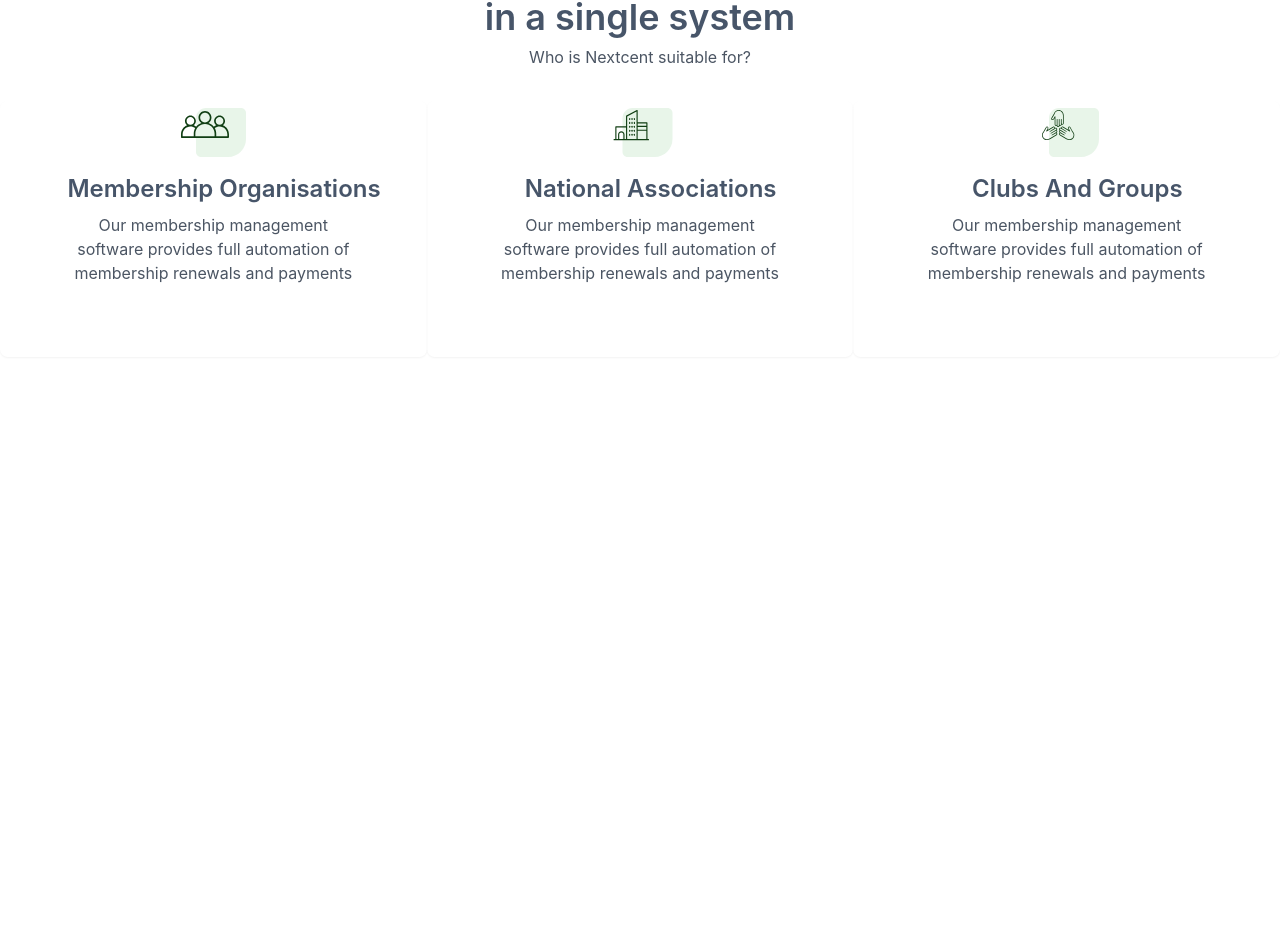
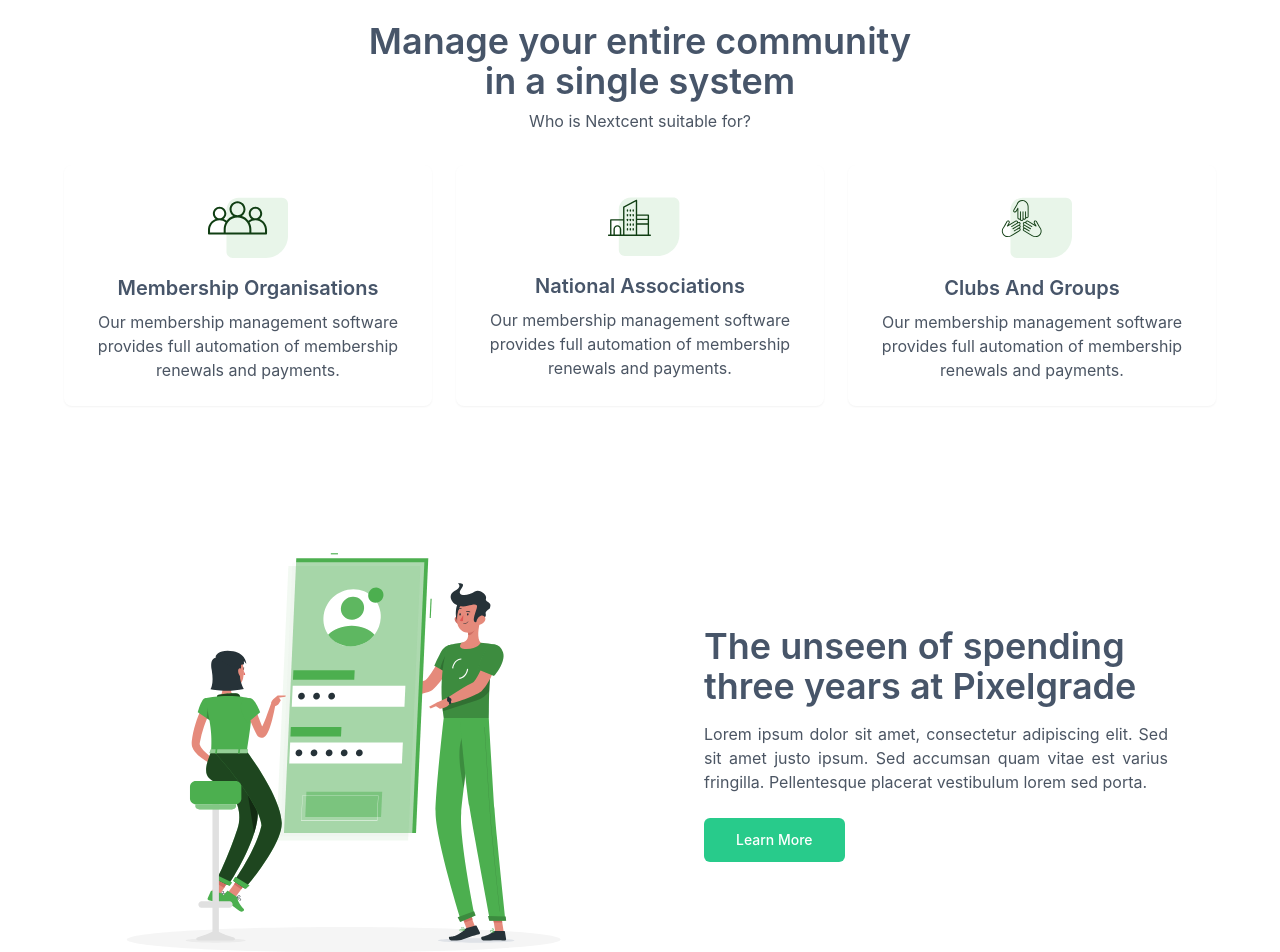
Before and after one commit to zendParadox/nexcent, a React (Vite) app: page / in a window 1280 px wide. Shown: the part 942-1894 px from the top of the page. Before the commit the page ends 1531 px from the top, so only its background shows below. Built offline with nearby package versions, Linux system fonts and the light colour scheme.

Commit message:
update: add The unseen of spending three years at Pixelgrade section

```diff
--- a/src/components/Features.jsx
+++ b/src/components/Features.jsx
@@ -9,80 +9,102 @@ import feat1 from "../assets/images/feat/feat1.svg";
 import feat2 from "../assets/images/feat/feat2.svg";
 import feat3 from "../assets/images/feat/feat3.svg";
 
+import illustration1 from "../assets/images/illustration1.svg";
+
 function Features() {
   return (
-    <>
-      <div className="w-full flex-col justify-center mt-10 h-screen">
+    <div className="w-full flex flex-col items-center mt-10 px-4 lg:px-16">
+      {/* Our Clients */}
       <div className="text-center">
-          <h2 className="text-4xl font-semibold text-slate-600">Our Clients</h2>
+        <h2 className="text-3xl md:text-4xl font-semibold text-slate-600">
+          Our Clients
+        </h2>
         <p className="mt-2 text-gray-600">
           We have been working with some Fortune 500+ clients
         </p>
       </div>
 
-        {/* Brands */}
-        <div className="flex justify-center w-full mt-2 gap-32">
-          <img src={logo1} alt="Logo 1" />
-          <img src={logo2} alt="Logo 2" />
-          <img src={logo3} alt="Logo 3" />
-          <img src={logo4} alt="Logo 4" />
-          <img src={logo5} alt="Logo 5" />
-          <img src={logo6} alt="Logo 6" />
+      {/* Brand Logos */}
+      <div className="grid grid-cols-2 sm:grid-cols-3 md:grid-cols-6 gap-8 mt-6 place-items-center">
+        <img src={logo1} alt="Logo 1" className="w-20 md:w-24" />
+        <img src={logo2} alt="Logo 2" className="w-20 md:w-24" />
+        <img src={logo3} alt="Logo 3" className="w-20 md:w-24" />
+        <img src={logo4} alt="Logo 4" className="w-20 md:w-24" />
+        <img src={logo5} alt="Logo 5" className="w-20 md:w-24" />
+        <img src={logo6} alt="Logo 6" className="w-20 md:w-24" />
       </div>
 
-        {/* Feature 1 */}
-        <div className="text-center mt-10 ">
-          <h2 className="text-4xl font-semibold min-w-80 text-slate-600">
-            Manage your entire community <br />
-            in a single system
+      {/* Features Section */}
+      <div className="text-center mt-10">
+        <h2 className="text-3xl md:text-4xl font-semibold text-slate-600">
+          Manage your entire community <br className="hidden md:block" /> in a
+          single system
         </h2>
         <p className="mt-2 text-gray-600">Who is Nextcent suitable for?</p>
-          <div className="grid grid-cols-3 w-full mx-auto mt-8">
-            {/* card 1 */}
-            <div className="w-full h-64 rounded-lg shadow-sm  px-16">
-              <div className="w-full flex justify-center">
-                <img src={feat1} alt="" />
-              </div>
-              <h2 className="text-2xl mt-4 font-semibold min-w-80 text-slate-600">
+
+        <div className="grid grid-cols-1 md:grid-cols-2 lg:grid-cols-3 gap-6 w-full mt-8">
+          {/* Card 1 */}
+          <div className="w-full bg-white shadow-sm rounded-lg p-6 flex flex-col items-center">
+            <img src={feat1} alt="Feature 1" className="w-20" />
+            <h3 className="text-xl font-semibold mt-4 text-slate-600 text-center">
               Membership Organisations
-              </h2>
-              <p className="mt-2 text-gray-600">
+            </h3>
+            <p className="mt-2 text-gray-600 text-center">
               Our membership management software provides full automation of
-                membership renewals and payments
+              membership renewals and payments.
             </p>
           </div>
 
-            {/* card 2 */}
-            <div className="w-full h-64 rounded-lg shadow-sm  px-16">
-              <div className="w-full flex justify-center">
-                <img src={feat2} alt="" />
-              </div>
-              <h2 className="text-2xl mt-4 font-semibold min-w-80 text-slate-600">
+          {/* Card 2 */}
+          <div className="w-full bg-white shadow-sm rounded-lg p-6 flex flex-col items-center">
+            <img src={feat2} alt="Feature 2" className="w-20" />
+            <h3 className="text-xl font-semibold mt-4 text-slate-600 text-center">
               National Associations
-              </h2>
-              <p className="mt-2 text-gray-600">
+            </h3>
+            <p className="mt-2 text-gray-600 text-center">
               Our membership management software provides full automation of
-                membership renewals and payments
+              membership renewals and payments.
             </p>
           </div>
 
-            {/* card 3 */}
-            <div className="w-full h-64 rounded-lg shadow-sm  px-16">
-              <div className="w-full flex justify-center">
-                <img src={feat3} alt="" />
-              </div>
-              <h2 className="text-2xl mt-4 font-semibold min-w-80 text-slate-600">
+          {/* Card 3 */}
+          <div className="w-full bg-white shadow-sm rounded-lg p-6 flex flex-col items-center">
+            <img src={feat3} alt="Feature 3" className="w-20" />
+            <h3 className="text-xl font-semibold mt-4 text-slate-600 text-center">
               Clubs And Groups
-              </h2>
-              <p className="mt-2 text-gray-600">
+            </h3>
+            <p className="mt-2 text-gray-600 text-center">
               Our membership management software provides full automation of
-                membership renewals and payments
+              membership renewals and payments.
             </p>
           </div>
         </div>
       </div>
+
+      {/* Illustration & Text Section */}
+      <div className="grid grid-cols-1 lg:grid-cols-2 items-center gap-8 mt-16">
+        <div className="w-full flex justify-center">
+          <img
+            src={illustration1}
+            alt="Illustration"
+            className="w-3/4 md:w-full"
+          />
         </div>
-    </>
+        <div className="text-center lg:text-left px-6 lg:px-12">
+          <h2 className="text-3xl md:text-4xl font-semibold text-slate-600">
+            The unseen of spending three years at Pixelgrade
+          </h2>
+          <p className="mt-4 text-gray-600 text-justify">
+            Lorem ipsum dolor sit amet, consectetur adipiscing elit. Sed sit
+            amet justo ipsum. Sed accumsan quam vitae est varius fringilla.
+            Pellentesque placerat vestibulum lorem sed porta.
+          </p>
+          <button className="py-3 mt-6 px-8 text-sm font-medium rounded-md bg-primary text-white hover:bg-blue-700 transition">
+            Learn More
+          </button>
+        </div>
+      </div>
+    </div>
   );
 }
 
```
Also changed, not shown: src/assets/images/illustration1.svg (added). Lines whose indentation alone changed are shown as unchanged.
